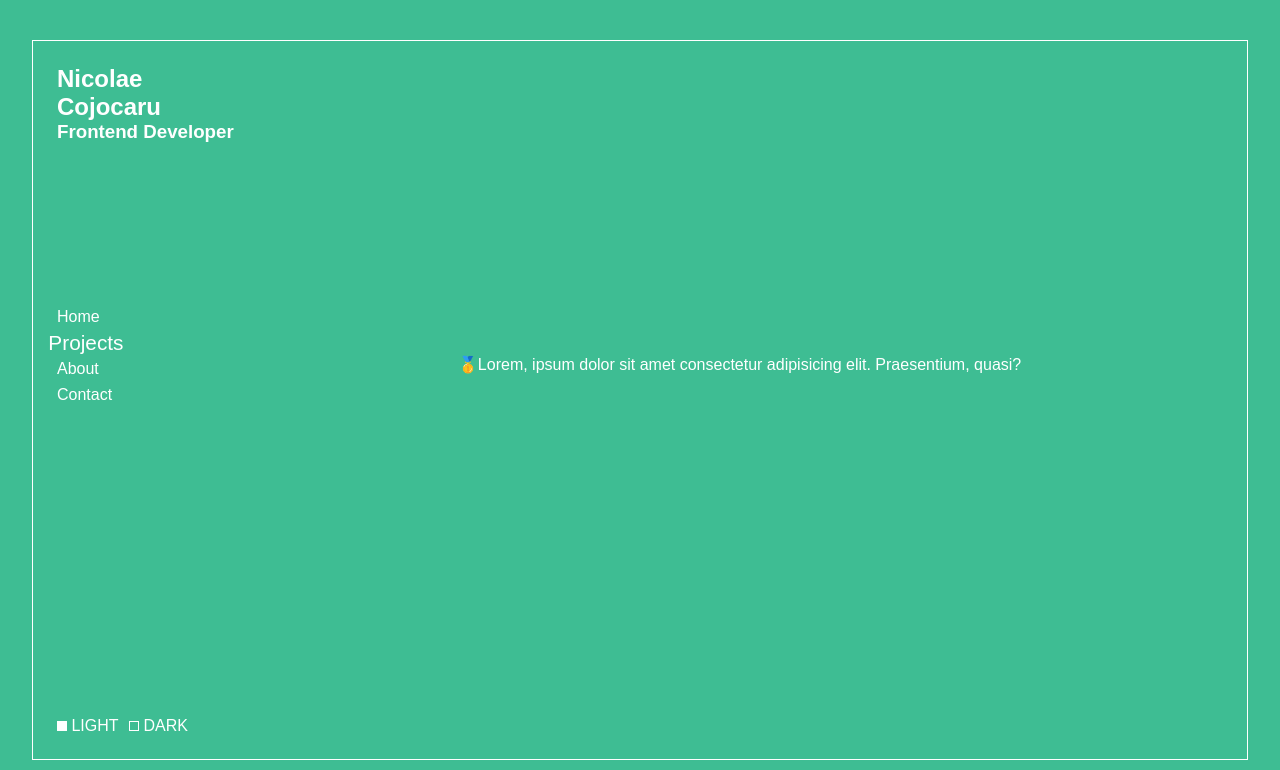
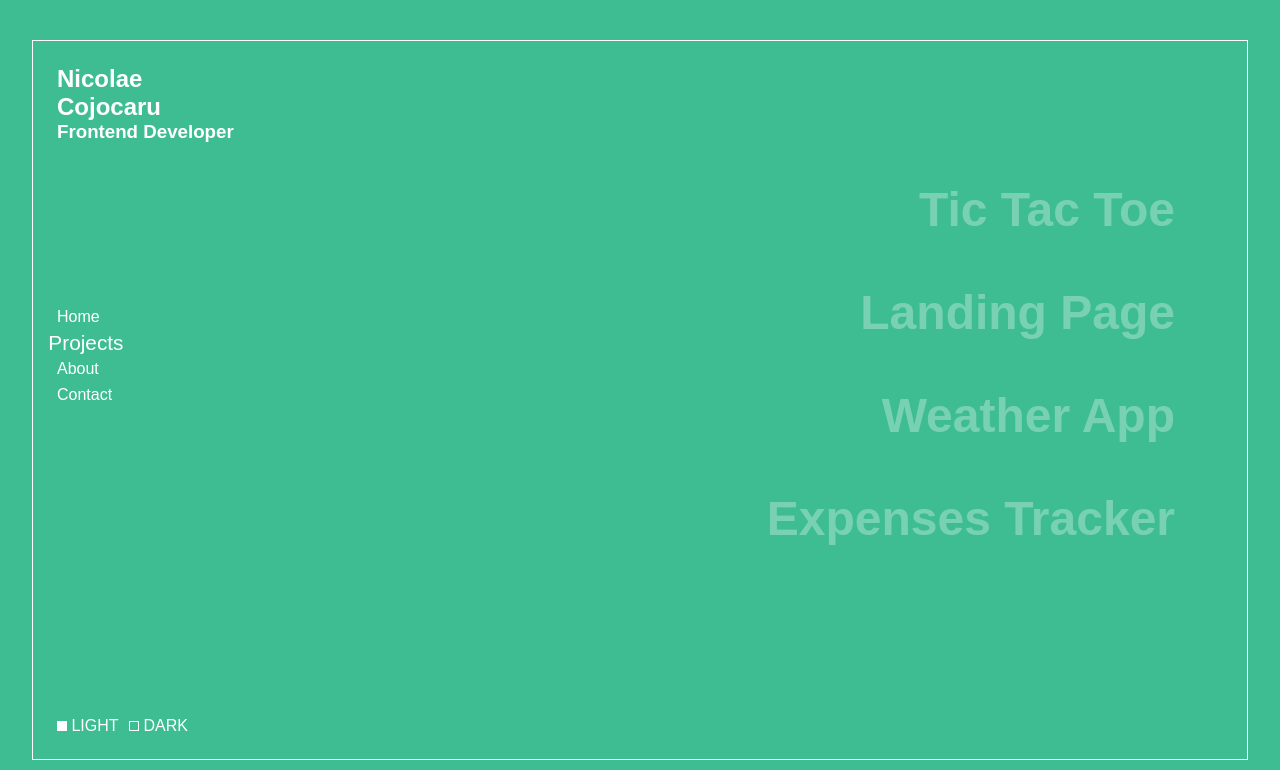
Before and after one commit to nicolae-co/Porto-folio, a website: page index.html in a window 1280 px wide. Both pictures are taken after a click on the button "Projects". Drawn offline with Linux system fonts and the light colour scheme; a web font is replaced by a local one.

Commit message:
small changes

```diff
--- a/src/CSS/style.css
+++ b/src/CSS/style.css
@@ -127,19 +127,31 @@ main {
     padding: 24px;
 }
 
+.content__2 {
+    flex-direction: column;
+    align-items: flex-end;
+}
+
 .content__4 {
     flex-direction: column;
     align-items: center;
 }
 
-.content__4 a {
+.content__2 a {
+    font-weight: 700;
+}
+
+.content__4 a,
+.content__2 a {
     width: fit-content;
     padding: 12px 24px;
     transition: transform 0.5s
 }
 
-.content__4 a:hover {
-    transform: translateY(-5px);
+.content__4 a:hover,
+.content__2 a:hover {
+    transform: translateX(-50px);
+    opacity: 1;
 }
 
 
@@ -153,3 +165,15 @@ main {
 
     }
 }
+
+@media screen and (min-width: 768px) {
+    .content__2 {
+        margin-right: 72px;
+        font-size: 48px;
+    }
+
+    .content__2 a {
+        opacity: 0.3;
+        padding: 24px 0 24px 0;
+    }
+}
--- a/src/script.js
+++ b/src/script.js
@@ -8,6 +8,7 @@ const navContainer = document.querySelector(".nav");
 const navContent = document.querySelectorAll(".content__tab");
 
 const contactContent = document.querySelector(".content__4");
+const projectsContent = document.querySelector(".content__2");
 
 const body = document.querySelector("body");
 
@@ -55,6 +56,18 @@ const generateContantLinks = function (display) {
     contactContent.style.display = display;
   }
 };
+
+const generateProjectsLinks = function (display) {
+  if (projectsContent) {
+    projectsContent.innerHTML = `
+      <a href="">Tic Tac Toe</a>
+      <a href="">Landing Page</a>
+      <a href="">Weather App</a>
+      <a href="">Expenses Tracker</a>
+    `;
+    projectsContent.style.display = display;
+  }
+};
 // Implementing Nav Component
 navContainer.addEventListener("click", function (e) {
   const clicked = e.target.closest(".nav__btn");
@@ -62,6 +75,10 @@ navContainer.addEventListener("click", function (e) {
   clicked.dataset.nav === "4"
     ? generateContantLinks("flex")
     : generateContantLinks("none");
+
+  clicked.dataset.nav === "2"
+    ? generateProjectsLinks("flex")
+    : generateProjectsLinks("none");
 
   // Remove active btn
   navBtns.forEach((b) => b.classList.remove("nav__btn--active"));
```
